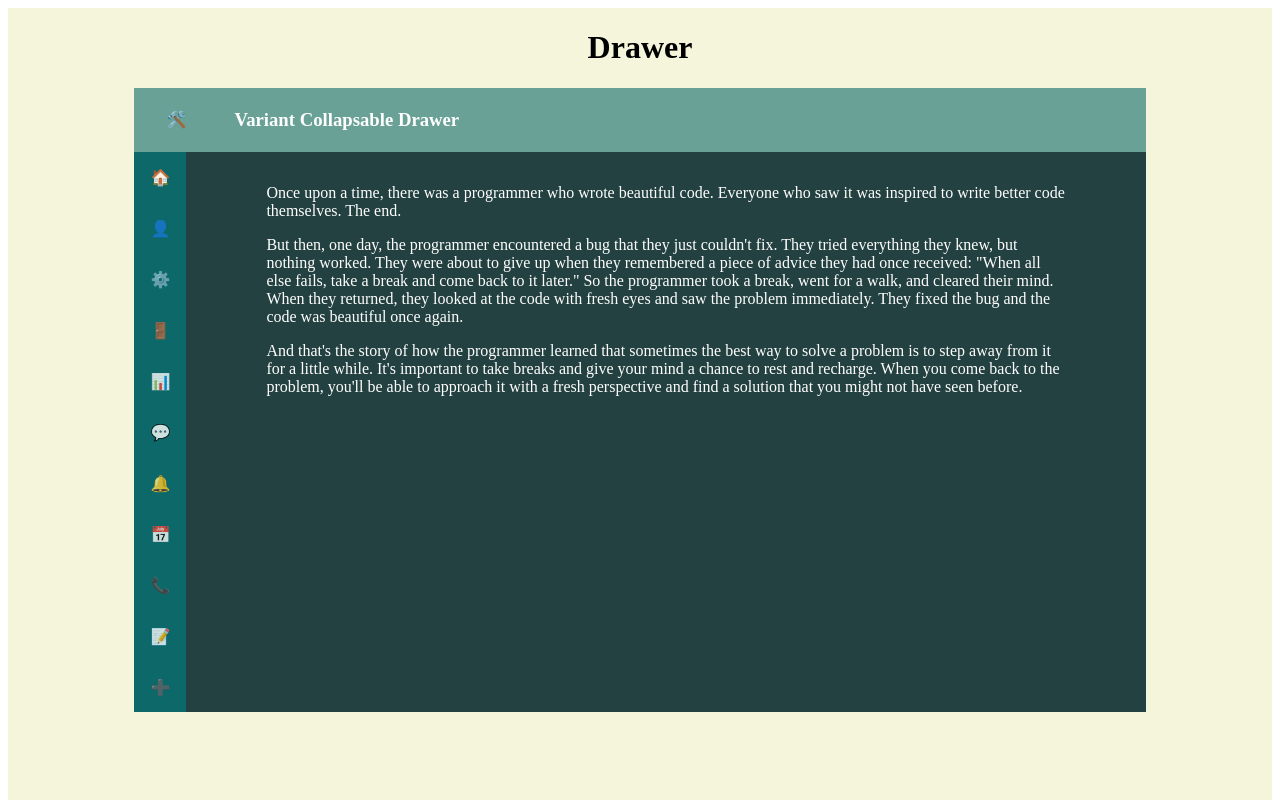
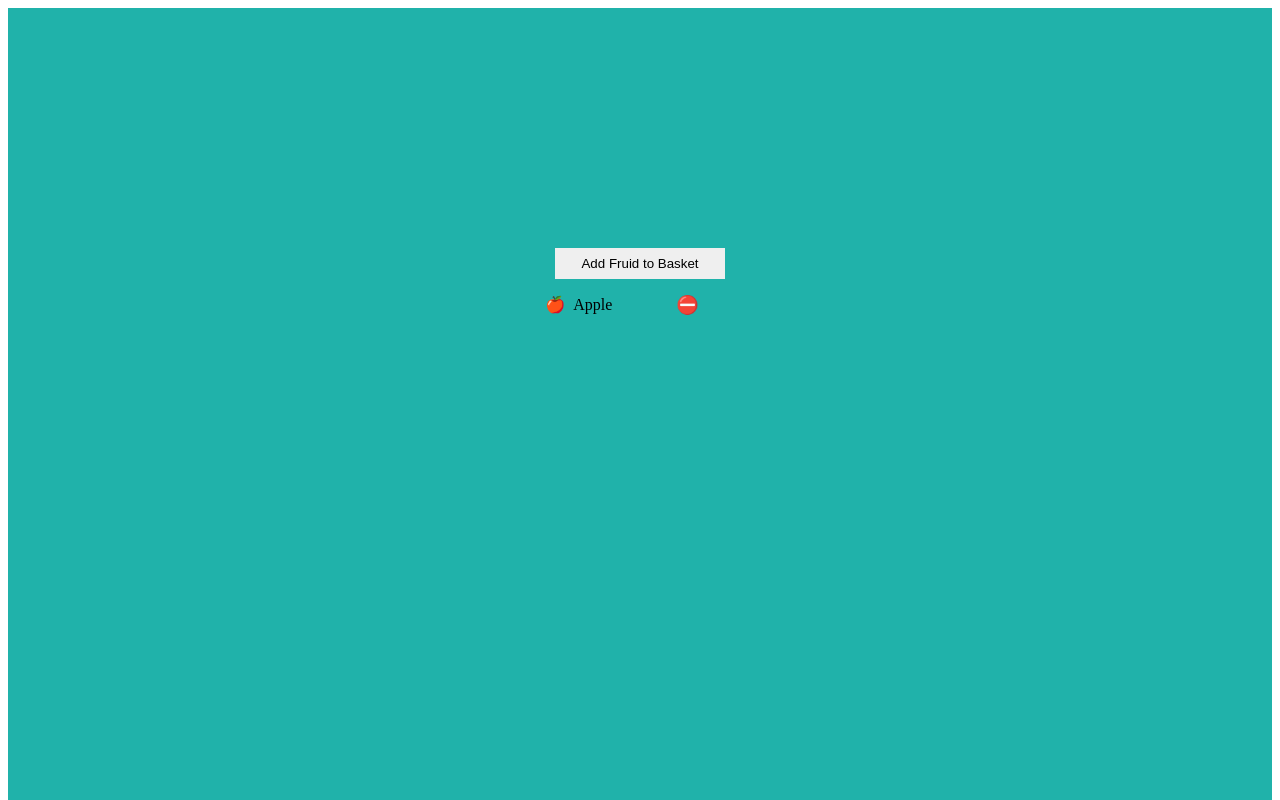
Before and after one commit to hamid1882/data-table-new, a React (Create React App) app: page / in a window 1280 px wide. Shown: the top 800 px of the page. Built offline with nearby package versions, Linux system fonts and the light colour scheme.

Commit message:
feat: added transition group

```diff
--- a/src/App.js
+++ b/src/App.js
@@ -4,10 +4,12 @@ import Card from './components/card';
 import CollapsableTable from './components/collapsable-table';
 import DataTable from './components/data-table';
 import Drawer from './components/drawer';
+import TransitionGroup from './components/transition-group';
 
 function App() {
   return (
     <div className="App">
+      <TransitionGroup />
       <Drawer />
       <DataTable />
       <AutoComplete />
--- /dev/null
+++ b/src/components/transition-group.css
@@ -0,0 +1,25 @@
+.transition-container {
+  height: 100vh;
+  background-color: lightseagreen;
+  display: flex;
+  justify-content: center;
+  padding-top: 15em;
+}
+
+.transition {
+  transition: all 0.5s ease-in-out;
+}
+
+.transition-item {
+  transition: all 0.3s ease-in-out;
+}
+
+.transition-item-shrink {
+  transform: scaleY(0);
+  transform-origin: bottom;
+}
+
+.transition-item-unshrink {
+  transform: scaleY(1);
+  transform-origin: bottom;
+}
--- /dev/null
+++ b/src/components/transition-group.jsx
@@ -0,0 +1,70 @@
+import React, { useEffect, useState } from 'react';
+import './transition-group.css';
+import { fruits } from '../data';
+
+function TransitionGroup() {
+  const [fruitsList, setFruitsList] = useState([]);
+  const [selectedFruit, setSelectedFruit] = useState('');
+  const onAddFruits = () => {
+    setSelectedFruit('');
+    const updatedFruitsList = fruits.slice(0, fruitsList.length + 1).reverse();
+    setFruitsList(updatedFruitsList);
+  };
+
+  const onRemoveFruit = (fruit) => {
+    setSelectedFruit(fruit);
+    const filteredList = fruitsList.filter((data) => data.fruit !== fruit);
+    setTimeout(() => {
+      setFruitsList(filteredList);
+    }, 500);
+  };
+
+  useEffect(() => {
+    setFruitsList(fruits.slice(0, 1));
+  }, []);
+
+  return (
+    <div className="transition-container">
+      <div
+        style={{
+          width: '15%',
+          textAlign: 'center',
+          height: 'fit-content',
+        }}
+        className={'transition'}
+      >
+        <button onClick={onAddFruits}>Add Fruid to Basket</button>
+        {fruitsList.map(({ fruit, icon }, idx) => (
+          <div
+            key={fruit}
+            style={{
+              display: 'flex',
+              justifyContent: 'space-between',
+              alignItems: 'center',
+            }}
+            className={`transition-item ${
+              selectedFruit === fruit
+                ? 'transition-item-shrink'
+                : 'transition-item-unshrink'
+            }`}
+          >
+            <div
+              style={{ display: 'flex', gap: '0.5em', alignItems: 'center' }}
+            >
+              <p>{icon}</p>
+              <p>{fruit}</p>
+            </div>
+            <button
+              onClick={() => onRemoveFruit(fruit)}
+              style={{ background: 'none', fontSize: 'large' }}
+            >
+              ⛔
+            </button>
+          </div>
+        ))}
+      </div>
+    </div>
+  );
+}
+
+export default TransitionGroup;
--- a/src/data.js
+++ b/src/data.js
@@ -670,3 +670,46 @@ export const navbarItems = [
   { title: 'Save Item', icon: '💾' },
   { title: 'Cancel', icon: '❌' },
 ];
+
+export const fruits = [
+  {
+    fruit: 'Apple',
+    icon: '🍎',
+  },
+  {
+    fruit: 'Banana',
+    icon: '🍌',
+  },
+  {
+    fruit: 'Cherry',
+    icon: '🍒',
+  },
+  {
+    fruit: 'Grapes',
+    icon: '🍇',
+  },
+  {
+    fruit: 'Kiwi',
+    icon: '🥝',
+  },
+  {
+    fruit: 'Lemon',
+    icon: '🍋',
+  },
+  {
+    fruit: 'Orange',
+    icon: '🍊',
+  },
+  {
+    fruit: 'Peach',
+    icon: '🍑',
+  },
+  {
+    fruit: 'Pear',
+    icon: '🍐',
+  },
+  {
+    fruit: 'Watermelon',
+    icon: '🍉',
+  },
+];
```
